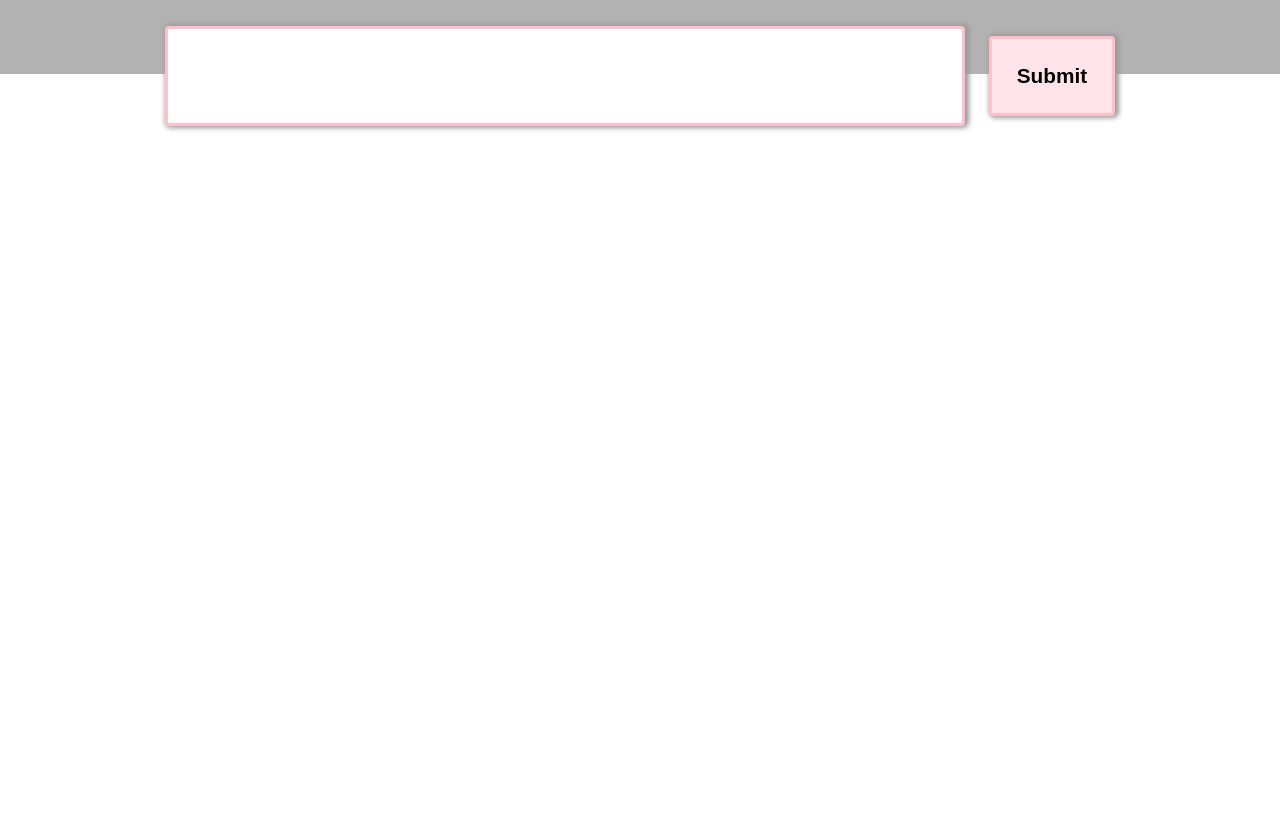
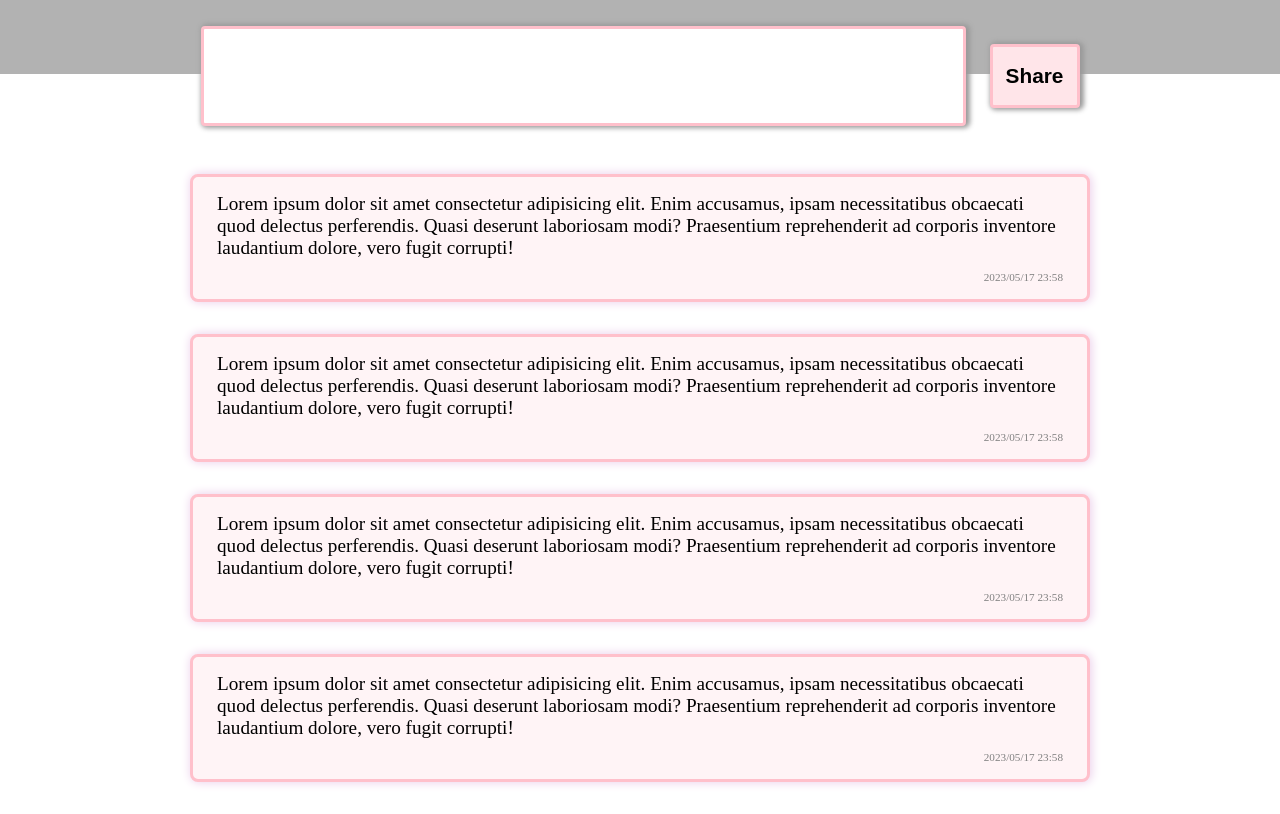
Before and after one commit to znak99/Guestbook, a plain HTML site: page index.html in a window 1280 px wide. Shown: the part 206-1020 px from the top of the page. Before the commit the page ends 800 px from the top, so only its background shows below. Drawn offline with Linux system fonts and the light colour scheme.

Commit message:
Create Layout - Posts

```diff
--- a/index.html
+++ b/index.html
@@ -10,11 +10,47 @@
   <body>
     <div class="header">
       <h1 class="title">Guest Book</h1>
-      <h2 class="sub-title">Tell us your story</h2>
+      <h2 class="sub-title">Share your today!</h2>
     </div>
     <form action="" class="input-box">
       <textarea class="input-field"></textarea>
-      <button type="submit" class="submit-btn">Submit</button>
+      <button type="submit" class="submit-btn">Share</button>
     </form>
+    <div class="post">
+      <p class="content">
+        Lorem ipsum dolor sit amet consectetur adipisicing elit. Enim accusamus,
+        ipsam necessitatibus obcaecati quod delectus perferendis. Quasi deserunt
+        laboriosam modi? Praesentium reprehenderit ad corporis inventore
+        laudantium dolore, vero fugit corrupti!
+      </p>
+      <p class="date-time">2023/05/17 23:58</p>
+    </div>
+    <div class="post">
+      <p class="content">
+        Lorem ipsum dolor sit amet consectetur adipisicing elit. Enim accusamus,
+        ipsam necessitatibus obcaecati quod delectus perferendis. Quasi deserunt
+        laboriosam modi? Praesentium reprehenderit ad corporis inventore
+        laudantium dolore, vero fugit corrupti!
+      </p>
+      <p class="date-time">2023/05/17 23:58</p>
+    </div>
+    <div class="post">
+      <p class="content">
+        Lorem ipsum dolor sit amet consectetur adipisicing elit. Enim accusamus,
+        ipsam necessitatibus obcaecati quod delectus perferendis. Quasi deserunt
+        laboriosam modi? Praesentium reprehenderit ad corporis inventore
+        laudantium dolore, vero fugit corrupti!
+      </p>
+      <p class="date-time">2023/05/17 23:58</p>
+    </div>
+    <div class="post">
+      <p class="content">
+        Lorem ipsum dolor sit amet consectetur adipisicing elit. Enim accusamus,
+        ipsam necessitatibus obcaecati quod delectus perferendis. Quasi deserunt
+        laboriosam modi? Praesentium reprehenderit ad corporis inventore
+        laudantium dolore, vero fugit corrupti!
+      </p>
+      <p class="date-time">2023/05/17 23:58</p>
+    </div>
   </body>
 </html>
--- a/style.css
+++ b/style.css
@@ -30,14 +30,15 @@
 }
 
 .input-box {
+  max-width: 900px;
   display: flex;
   flex-direction: row;
   justify-content: center;
   align-items: center;
   position: relative;
   top: -48px;
-  margin-left: 12px;
-  margin-right: 12px;
+  margin-left: auto;
+  margin-right: auto;
 }
 
 .input-field {
@@ -61,7 +62,7 @@
 .submit-btn {
   width: 10%;
   max-width: 800px;
-  height: 10vw;
+  height: 5vw;
   max-height: 80px;
   border-radius: 4px;
   border: 3px pink solid;
@@ -80,3 +81,47 @@
   box-shadow: 2px 0px 5px 2px rgb(220, 178, 218);
   cursor: pointer;
 }
+
+.post {
+  width: 90%;
+  max-width: 900px;
+  margin-left: auto;
+  margin-right: auto;
+  border: 3px solid pink;
+  padding: 16px 24px;
+  border-radius: 8px;
+  background-color: rgb(255, 244, 246);
+  box-shadow: 1px 0px 10px 1px rgb(237, 211, 236);
+  margin-bottom: 32px;
+}
+
+.content {
+  font-size: 1.2rem;
+  color: black;
+}
+
+.date-time {
+  font-size: 0.7rem;
+  color: gray;
+  text-align: right;
+  margin-top: 12px;
+}
+
+@media screen and (max-width: 768px) {
+  .input-box {
+    flex-direction: column;
+  }
+
+  .input-field {
+    margin-right: 0px;
+    height: 120px;
+    max-height: fit-content;
+  }
+
+  .submit-btn {
+    margin-top: 12px;
+    width: 85%;
+    font-size: 1.2rem;
+    height: 32px;
+  }
+}
```
